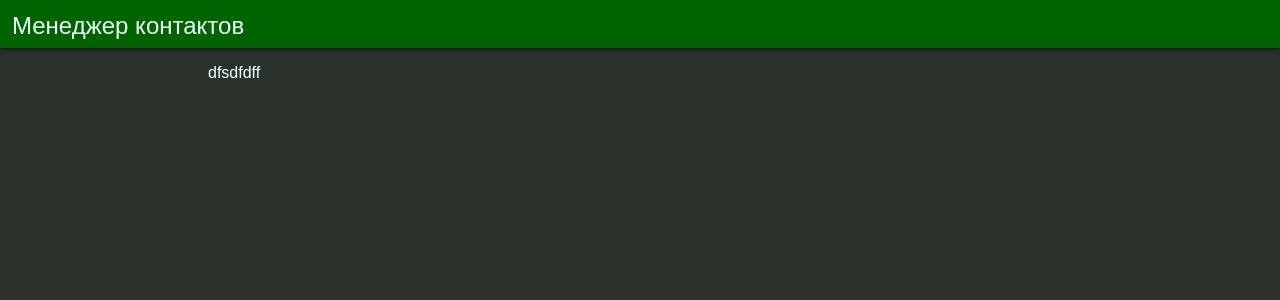
After one commit to stefanleeeee/contact-management-system, a PHP site: page /main.html in a window 1280 px wide. The commit adds this page. Shown: the top 300 px of the page. Run offline with PHP 8.4, Linux system fonts and the light colour scheme.

Commit message:
Я что-то сделал, я молодец

```diff
--- /dev/null
+++ b/main.html
@@ -0,0 +1,15 @@
+<!DOCTYPE html>
+<html>
+    <head>
+        <title>Менеджер контактов</title>
+        <link rel="stylesheet" href="styles.css">
+    </head>
+    <body>
+        <div id="header">Менеджер контактов</div>
+        <div id="contacts-holder">
+            <div class="contact">
+                dfsdfdff
+            </div>
+        </div>
+    </body>
+</html>
--- /dev/null
+++ b/styles.css
@@ -0,0 +1,47 @@
+* {
+    color: azure;
+    margin: 0;
+    padding: 0;
+    font-family: sans-serif;
+}
+
+body {
+    background-color: rgb(43, 49, 43);
+}
+
+#header {
+    font-size:x-large;
+    position: absolute;
+    top: 0;
+    left: 0;
+    width: calc(100% - 1em);
+    height: 1em;
+    padding: 0.5em;
+    background-color: darkgreen;
+    box-shadow: 0px 0px 5px rgb(0, 0, 0);
+}
+
+#contacts-holder {
+    margin-top: 3em;
+    padding: 1em;
+
+    transition: all 1s;
+}
+
+@media(min-aspect-ratio: 1/1){
+    #contacts-holder {
+        margin-left: 15%;
+        margin-right: 15%;
+    }
+}
+
+@media(max-aspect-ratio: 1/1){
+    #contacts-holder {
+        margin-left: 0;
+        margin-right: 0;
+    }
+}
+
+.contact {
+    width: 20%;
+}
```
Also changed, not shown: CreateDB.sql (added, +12 -0 lines), index.php (+16 -1 lines), defcontact.svg (added).
